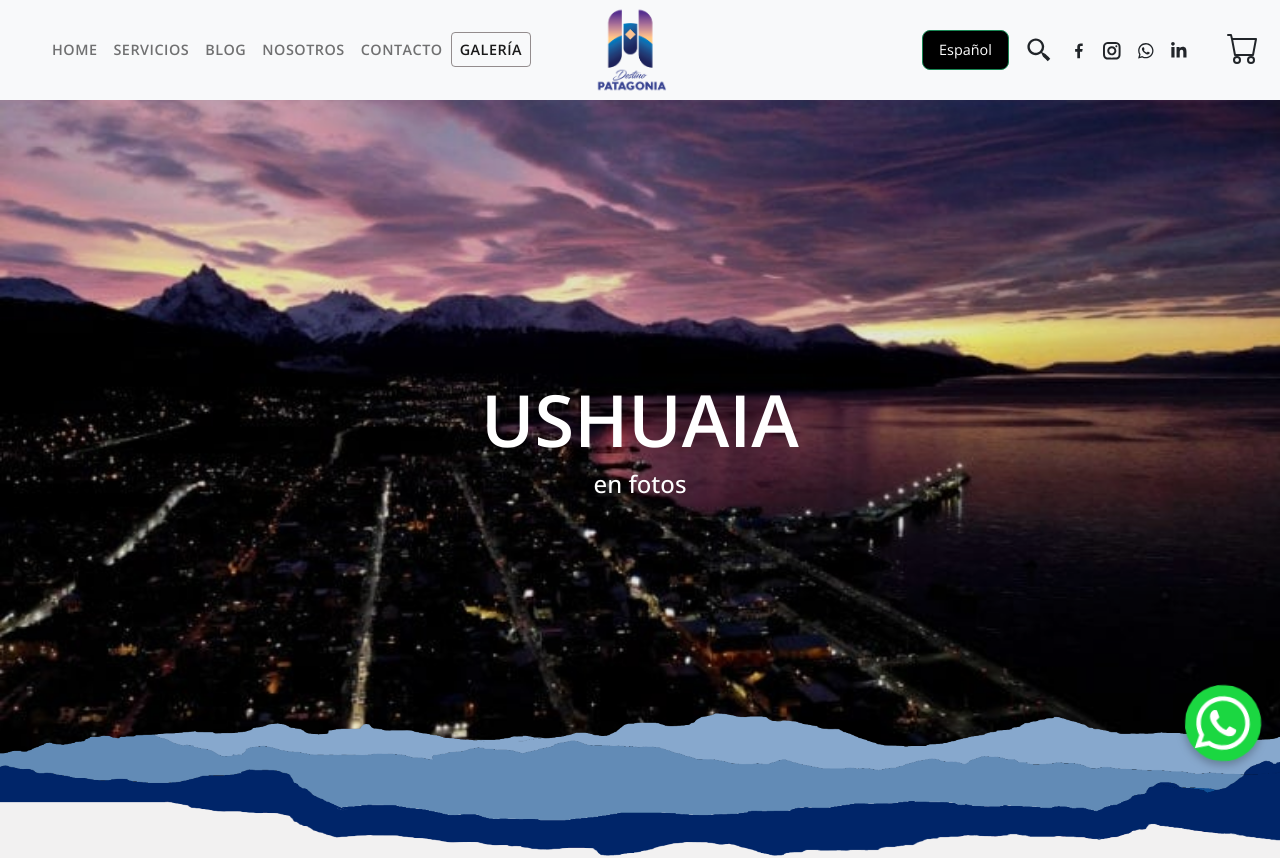
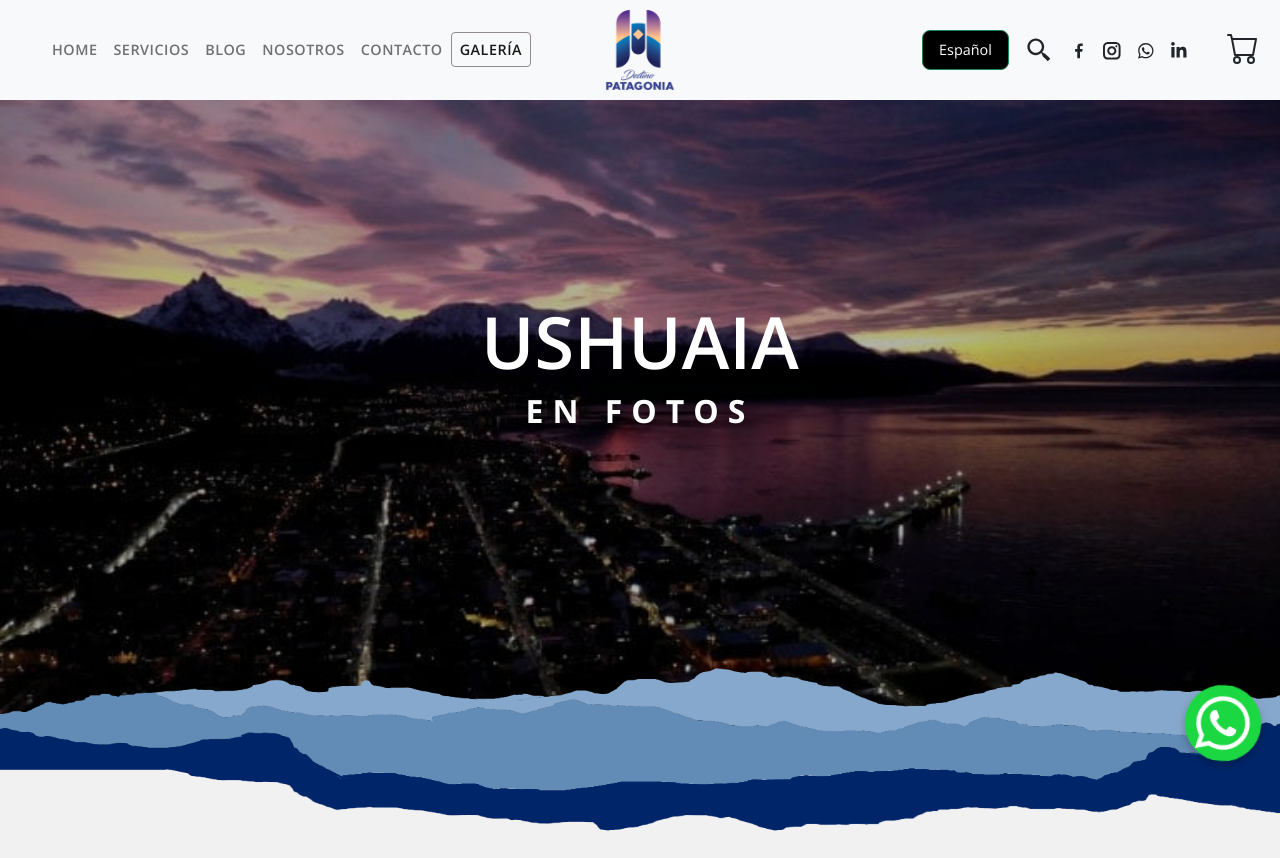
Before and after one commit to Florsala/DestinoP, a React (Create React App) app: page /galeria in a window 1280 px wide. Shown: the top 858 px of the page. Built offline with nearby package versions, Linux system fonts and the light colour scheme; a web font is replaced by a local one.

Commit message:
testing hero header in home/nos/galeria

```diff
--- a/src/components/Galeria.jsx
+++ b/src/components/Galeria.jsx
@@ -9,8 +9,6 @@ import lobos from "../assets/lobos.jpg";
 import ush from "../assets/ush-am.jpg";
 import paisaje from "../assets/paisaje.jpg";
 
-
-
 import { Col, Container, Row } from "react-bootstrap";
 
 import pinguinos from "../assets/pinguinos.jpg";
@@ -18,7 +16,29 @@ import pinguinos from "../assets/pinguinos.jpg";
 const Galeria = () => {
   return (
     <div>
-      <div>
+      <div className="hero_gal">
+        <div className="heroContent_container_gal">
+          <div className="heroContent_gal">
+            <h1
+              className="text-uppercase display-2"
+              style={{ fontWeight: "600" }}
+            >
+              Ushuaia
+            </h1>
+            <h4
+              style={{
+                textTransform: "uppercase",
+                letterSpacing: "9px",
+                fontSize: "2rem",
+                fontWeight: 700,
+              }}
+            >
+              en fotos
+            </h4>
+          </div>
+        </div>
+      </div>
+      {/* <div>
         <img
           className="headerImg"
           style={{ filter: "brightness(0.9)" }}
@@ -36,7 +56,7 @@ const Galeria = () => {
           </h2>
           <h4>en fotos</h4>
         </div>
-      </div>
+      </div> */}
 
       <div className="galeria_title">
         <h2>Galería</h2>
@@ -48,13 +68,11 @@ const Galeria = () => {
           className="img1"
           src={pinguinos}
           alt=""
-
         />
         <img className="img2" src={lobos} alt="" />
         <img className="img3" src={harberton} alt="" />
         <img className="img4" src={ush} alt="" />
         <img className="img5" src={pinguinos} alt="" />
-
 
         <img className="img6" src={lobos} alt="" />
         <img className="img7" src={harberton} alt="" />
@@ -68,10 +86,7 @@ const Galeria = () => {
         <img className="img10" src={pinguinos} alt="" />
       </Container>
 
-
-
-
-    {/*   <Container>
+      {/*   <Container>
       <Row>
         <Col xs={12} md={8}>
         <img style={{width:'25rem', height:'15.625rem', objectFit:'cover'}} src={pinguinos} alt="" /></Col>
@@ -84,11 +99,6 @@ const Galeria = () => {
         <Col><img style={{width:'12.5rem', height:'15.625rem', objectFit:'cover'}} src={pinguinos} alt="" /></Col>
       </Row>
     </Container> */}
-
-
-
-
-
     </div>
   );
 };
--- a/src/components/Header.jsx
+++ b/src/components/Header.jsx
@@ -1,12 +1,147 @@
 import React from "react";
 import "../styles/Header.css";
-import monta from "../assets/monta.png";
+
+import "../styles/Hero.css";
+
 import wsp from "../assets/whatsapp.svg";
+
 import lobos from "../assets/lobos_xs.jpg";
 import harberton from "../assets/harberton_xs.jpg";
 import pinguinos from "../assets/pinguinos_xs.jpg";
 
 const Header = () => {
+  return (
+
+    <>
+
+    <div className="hero">
+      <div className="heroContent_container">
+        <div className="heroContent container-md">
+          <h1 className="headerTitle_a">
+            Pasión por la <span className="headerTitle_b">naturaleza</span>{" "}
+          </h1>
+
+          <h4 className="headerTitle_c">Excursiones en Ushuaia</h4>
+
+          <div className="headerTitle_btn">
+            Más info
+            <img
+              style={{ height: "1.5625rem", borderRadius: "50%" }}
+              src={wsp}
+              alt=""
+            />
+          </div>
+        </div>
+      </div>
+
+    </div>
+
+    <div
+        className="container-lg"
+      >
+        <h1 className="display-4" style={{ fontWeight: "600" }}>
+          Bienvenidos a Destino Patagonia
+        </h1>
+        <h2
+          className="display-5"
+          style={{ fontWeight: "400", color: "#857676" }}
+        >
+          Nuestras Excursiones
+        </h2>
+      </div>
+
+      <div className="container">
+        <div className="card img-fluid container_cards">
+          <img className="card-bottom" src={lobos} alt="lobos" />
+          <div className="card-img-overlay">
+            <h5 className="card-title"> Isla de Lobos</h5>
+            <p className="card-text">
+              Durante tu visita al Fin del Mundo no te pierdas la oportunidad de
+              navegarlas míticas aguas del Canal Beagle, en una experiencia que
+              te llevará a imaginar aquellas historuas de los primeros
+              navegantes que surcaban estos mares.
+            </p>
+
+            <a
+              style={{
+                color: "#fff",
+                textTransform: "uppercase",
+                fontWeight: "600",
+              }}
+
+              class="btn btn-basic"
+            >
+              más info
+            </a>
+          </div>
+        </div>
+
+        <div className="card img-fluid container_cards">
+          <img className="card-bottom" src={harberton} alt="harberton" />
+          <div className="card-img-overlay">
+            <h5 className="card-title"> Estancia Harberton</h5>
+            <p className="card-text">
+              Durante tu visita al Fin del Mundo no te pierdas la oportunidad de
+              navegarlas míticas aguas del Canal Beagle, en una experiencia que
+              te llevará a imaginar aquellas historuas de los primeros
+              navegantes que surcaban estos mares.
+            </p>
+
+            <a
+              style={{
+                color: "#fff",
+                textTransform: "uppercase",
+                fontWeight: "600",
+              }}
+
+              class="btn btn-basic"
+            >
+              más info
+            </a>
+          </div>
+        </div>
+
+        <div className="card img-fluid container_cards">
+          <img className="card-bottom" src={pinguinos} alt="pinguinos" />
+          <div className="card-img-overlay">
+            <h5 className="card-title"> Pinguinera</h5>
+            <p className="card-text">
+              Durante tu visita al Fin del Mundo no te pierdas la oportunidad de
+              navegarlas míticas aguas del Canal Beagle, en una experiencia que
+              te llevará a imaginar aquellas historuas de los primeros
+              navegantes que surcaban estos mares.
+            </p>
+
+            <a
+              style={{
+                color: "#fff",
+                textTransform: "uppercase",
+                fontWeight: "600",
+              }}
+
+              class="btn btn-basic"
+            >
+              más info
+            </a>
+          </div>
+        </div>
+
+
+
+      </div>
+
+
+
+    </>
+  );
+};
+
+export default Header;
+
+
+
+
+/* const Header = () => {
   return (
     <div>
       <div>
@@ -130,9 +265,7 @@ const Header = () => {
         </div>
 
 
-       {/*  <div className="wsp-container">
-          <img className="wsp_btn" src={wsp} alt="whatsapp" />
-        </div> */}
+
       </div>
 
 
@@ -141,3 +274,4 @@ const Header = () => {
 };
 
 export default Header;
+ */
--- a/src/components/Navmenu.jsx
+++ b/src/components/Navmenu.jsx
@@ -27,7 +27,7 @@ const Navmenu = () => {
             left:'0',
           }}
         >
-          <Link to={"/DestinoP"} className="navbar-brand">
+          <Link to={"/DestinoP"} >
             <img
               src={logo}
               alt="logo"
--- a/src/components/Nosotros.jsx
+++ b/src/components/Nosotros.jsx
@@ -2,13 +2,20 @@ import React from "react";
 import "../styles/Nosotros.css";
 import "../styles/Medias.css";
 import logo from "../assets/logo.png";
-import monta from "../assets/monta.png";
 import Section from "./Section";
 
 const Nosotros = () => {
   return (
     <div>
-      <div>
+      <div className="hero_Nos">
+        <div className="heroContent_Nos">
+          <div className="headerLogo heroContent_container_Nos" >
+            <img style={{ height: "16rem", objectFit:'contain', marginTop:'10rem' }} src={logo} alt="" />
+          </div>
+        </div>
+      </div>
+
+      {/*  <div>
         <img
           className="headerImg_Nos"
           src={
@@ -21,7 +28,7 @@ const Nosotros = () => {
         <div className="headerLogo">
           <img style={{ height: "16rem" }} src={logo} alt="" />
         </div>
-      </div>
+      </div> */}
 
       <div>
         <div className="containerNos container-md">
--- a/src/index.js
+++ b/src/index.js
@@ -2,7 +2,6 @@ import React from 'react';
 import ReactDOM from 'react-dom/client';
 import './index.css';
 import App from './App';
-import reportWebVitals from './reportWebVitals';
 
 
 const root = ReactDOM.createRoot(document.getElementById('root'));
@@ -12,8 +11,3 @@ root.render(
 
   </React.StrictMode>
 );
-
-// If you want to start measuring performance in your app, pass a function
-// to log results (for example: reportWebVitals(console.log))
-// or send to an analytics endpoint. Learn more: https://bit.ly/CRA-vitals
-reportWebVitals();
--- a/src/reportWebVitals.js
+++ /dev/null
@@ -1,13 +0,0 @@
-const reportWebVitals = onPerfEntry => {
-  if (onPerfEntry && onPerfEntry instanceof Function) {
-    import('web-vitals').then(({ getCLS, getFID, getFCP, getLCP, getTTFB }) => {
-      getCLS(onPerfEntry);
-      getFID(onPerfEntry);
-      getFCP(onPerfEntry);
-      getLCP(onPerfEntry);
-      getTTFB(onPerfEntry);
-    });
-  }
-};
-
-export default reportWebVitals;
--- a/src/styles/Galeria.css
+++ b/src/styles/Galeria.css
@@ -1,4 +1,60 @@
-.headerTitle_galeria{
+.hero_gal{
+    width: 100%;
+  height: 80vh;
+  top: 3rem;
+  position: relative;
+}
+
+.hero_gal::before {
+    content: "";
+    background: url("../assets/ush-am.jpg")
+      no-repeat center center/cover;
+    height: 90vh;
+    width: 100%;
+    position: absolute;
+    top: 0;
+    left: 0;
+    z-index: -1;
+    filter: brightness(0.7);
+
+  }
+
+  .hero_gal::after {
+    content: "";
+    background: url("../assets/monta.png") no-repeat center center/cover;
+    width: 100%;
+    position: absolute;
+    z-index: 1;
+    height: 12rem;
+    left: 0;
+    bottom: -10.375rem;
+  }
+
+  .heroContent_container_gal {
+    height: 100%;
+
+    display: flex;
+    flex-direction: column;
+    justify-content: center;
+    margin: auto;
+  }
+
+  .heroContent_gal {
+    max-width: 41rem;
+    padding: 1.5rem;
+    margin: 0 auto;
+    color: #fff;
+    width: 28rem;
+    text-align: center;
+  }
+
+
+
+
+
+
+
+/* .headerTitle_galeria{
     max-width: 41rem;
     padding: 1.5rem;
     margin: 0 auto;
@@ -6,7 +62,7 @@
     color: #fff;
     width: 28rem;
     text-align: center;
-}
+} */
 
 
 /* Grid */
@@ -87,12 +143,13 @@
 }
 
 .galeria_title{
-    margin-top: -17rem;
+    margin-top: 17rem;
     text-transform: uppercase;
     margin-bottom: 3rem;
 }
 
 .galeria_title h2{
     font-weight: 600;
+    font-size: 2.5rem;
 
 }
--- a/src/styles/Header.css
+++ b/src/styles/Header.css
@@ -74,11 +74,12 @@
   display: flex;
   flex-wrap: wrap;
   justify-content: space-evenly;
+  margin-top: 4rem;
 }
 
 
 .container-lg{
-  margin-top: -17rem;
+  margin-top: 15rem;
   text-transform: uppercase;
 }
 
--- /dev/null
+++ b/src/styles/Hero.css
@@ -0,0 +1,50 @@
+.hero {
+  width: 100%;
+  height: 80vh;
+  top: 3rem;
+  position: relative;
+}
+
+.hero::before {
+  content: "";
+  background: url("https://destinopatagonia.com//wp-content/uploads/2021/10/2021-0626-DJI_0746-lrexport-1.jpg")
+    no-repeat center center/cover;
+  height: 90vh;
+  width: 100%;
+  position: absolute;
+  top: 0;
+  left: 0;
+  z-index: -1;
+  filter: brightness(0.7);
+
+}
+
+.hero::after {
+  content: "";
+  background: url("../assets/monta.png") no-repeat center center/cover;
+  width: 100%;
+  position: absolute;
+  z-index: 1;
+  height: 12rem;
+  left: 0;
+  bottom: -10.375rem;
+}
+
+.heroContent_container {
+  height: 100%;
+
+  display: flex;
+  flex-direction: column;
+  justify-content: center;
+  margin: auto;
+}
+
+.heroContent {
+  background-color: #f2f1f1;
+
+  max-width: 41rem;
+  padding: 1.5rem;
+  border-radius: 0.25rem;
+  box-shadow: 0.0187rem 0.0313rem 0.3125rem;
+  filter: opacity(0.91);
+}
--- a/src/styles/Medias.css
+++ b/src/styles/Medias.css
@@ -1,13 +1,19 @@
-/* @media only screen and (max-width: 1200px){
+ @media only screen and (max-width: 1200px){
   html,body{
     font-size: 15px;
   }
 
-} */
+}
+
+
 
 @media (min-width: 1200px) {
   .navbar-expand-lg .navbar-toggler {
     display: none;
+  }
+
+  .heroContent{
+    margin-top: 3rem;
   }
 }
 
@@ -39,6 +45,8 @@
   body {
     font-size: 13px;
   }
+
+
 
   .navbar-collapse {
     background: #f8f9fa;
@@ -93,6 +101,12 @@
     font-size: 10px;
   }
 
+
+
+  img.headerImg {
+    height: 70vh;
+}
+
   .flecha1,
   .flecha2 {
     height: 5.3rem;
--- a/src/styles/Nosotros.css
+++ b/src/styles/Nosotros.css
@@ -1,31 +1,77 @@
-.headerImg_Nos {
+.hero_Nos {
+  width: 100%;
+  height: 80vh;
+  top: 3rem;
+  position: relative;
+}
+
+.hero_Nos::before {
+  content: "";
+  background: url("https://destinopatagonia.com//wp-content/uploads/2021/10/2021-0626-DJI_0746-lrexport-1.jpg")
+    no-repeat center center/cover;
+  height: 90vh;
+  width: 100%;
+  position: absolute;
+  top: 0;
+  left: 0;
+  z-index: -1;
+  filter: brightness(0.7);
+}
+
+
+.hero_Nos::after {
+  content: "";
+  background: url("../assets/monta.png") no-repeat center center/cover;
+  width: 100%;
+  position: absolute;
+  z-index: 1;
+  height: 12rem;
+  left: 0;
+  bottom: -10.375rem;
+}
+
+.heroContent_container_Nos {
+  height: 100%;
+
+  display: flex;
+  flex-direction: column;
+  justify-content: center;
+  margin: auto;
+}
+
+
+
+/* .headerImg_Nos {
   filter: brightness(0.7);
 
   width: 100%;
   height: 100vh;
   object-fit: cover;
-/*   position: absolute;
- */}
 
-.headerImg2_Nos {
+} */
+
+
+
+
+/* .headerImg2_Nos {
   width: 100%;
-/*   position: relative;
- */  z-index: 1;
+    position: relative;
+
+  z-index: 1;
   top: 30rem;
   height: 15rem;
   transform: translate(0px, -7rem);
-}
-.headerLogo {
-/*   position: relative;
- */  margin: 0 auto;
- transform: translateY(-44rem);
-}
+} */
+
+
+
+
 
 .containerNos {
   height: 14rem;
-  margin-top: -17rem;
+  margin-top: 14rem;
 }
-.containerNos h2{
+.containerNos h2 {
   font-size: 3rem;
 }
 
@@ -85,7 +131,7 @@
   text-align: justify;
   padding: 0.5rem;
   line-height: 1.625rem;
-  list-style:none;
+  list-style: none;
 }
 
 .containerNos_vision_b li {
```
Also changed, not shown: src/App.css (+1 -22 lines), src/assets/hero.webp (added).
